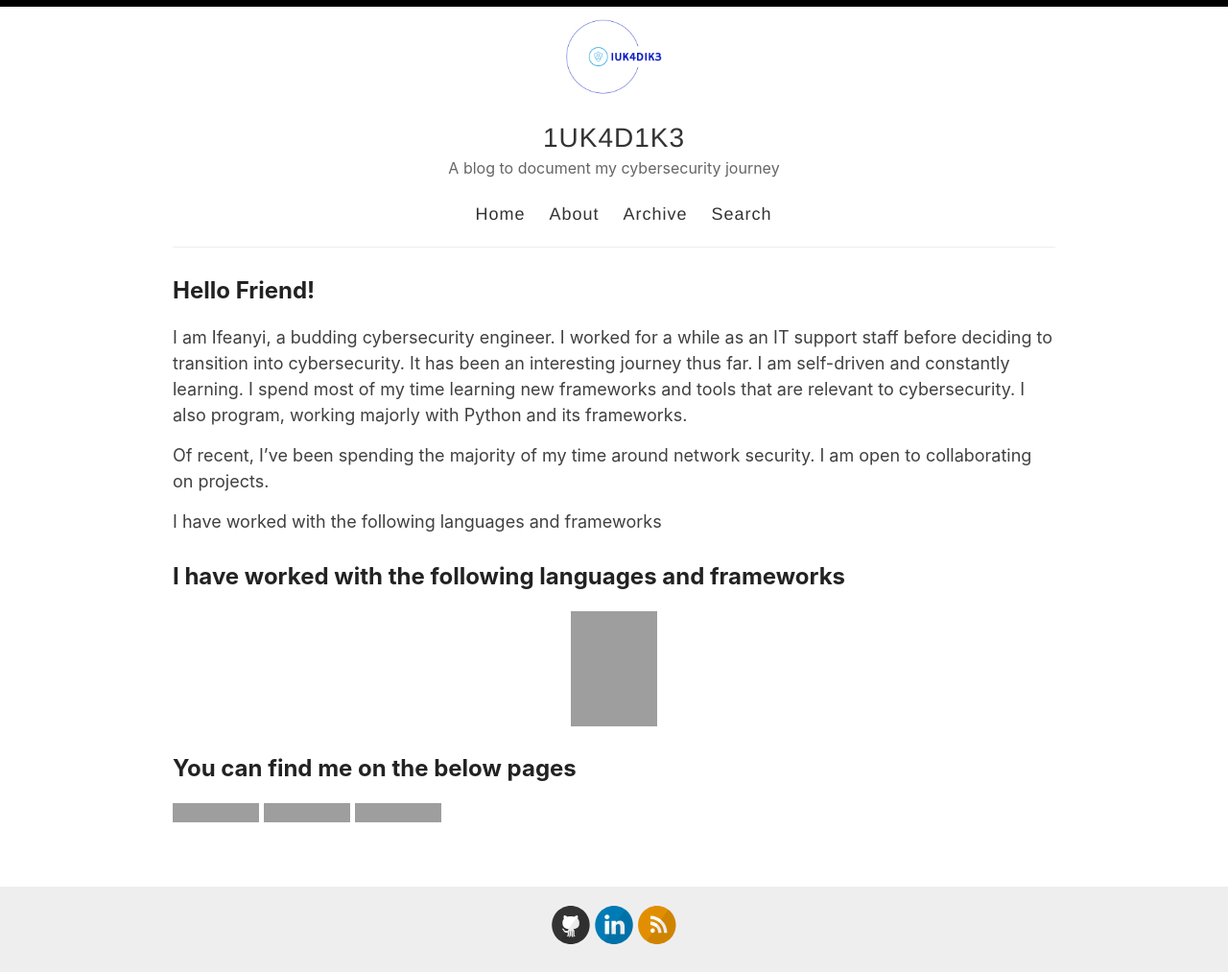
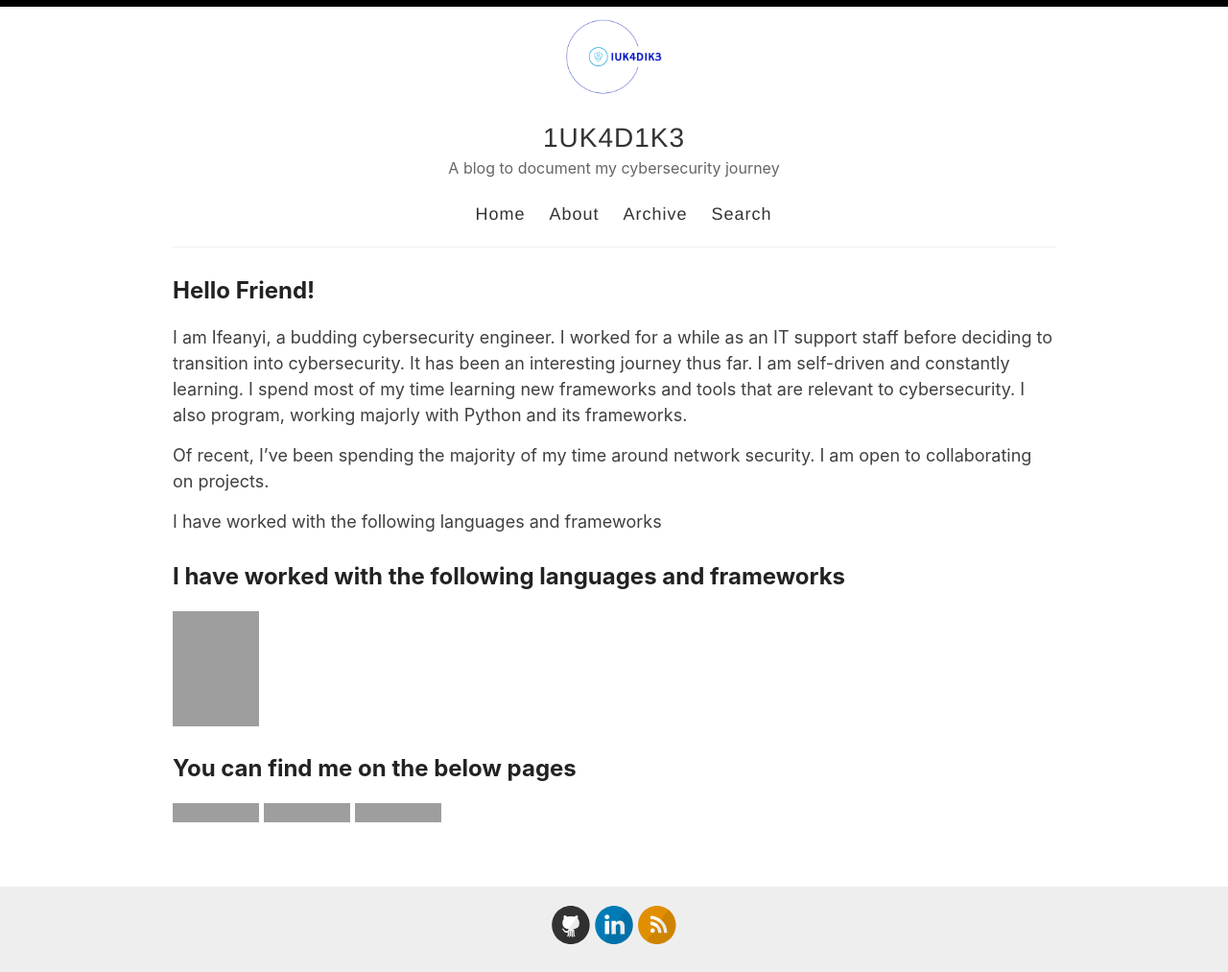
Before and after one commit to iukadike/blog, a Jekyll site: the page built from _pages/about.md, in a window 1280 px wide. Shown: the whole page at 96% size. Built offline with Jekyll 4.4.1, drawn with Linux system fonts in a browser that asks for light colours; grey boxes are pictures that could not be loaded.

Commit message:
update image styling within paragraphs

```diff
--- a/assets/style.scss
+++ b/assets/style.scss
@@ -220,9 +220,9 @@ img {
 }
 
 p > img {
-  text-align: center;
+  text-align: left;
   display: block;
-  margin: 0 auto;
+  margin: unset;
 }
 
 // Fixes images in popup boxes from Google Translate
```
